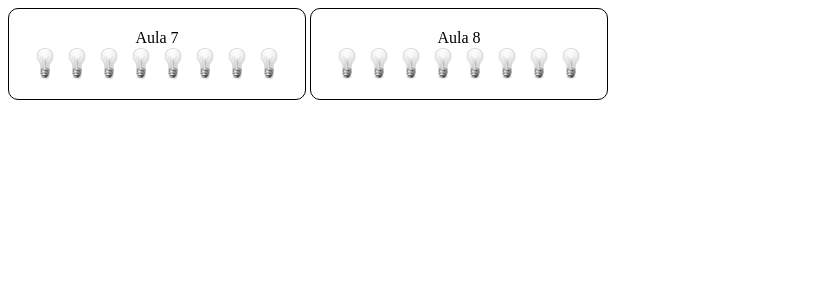
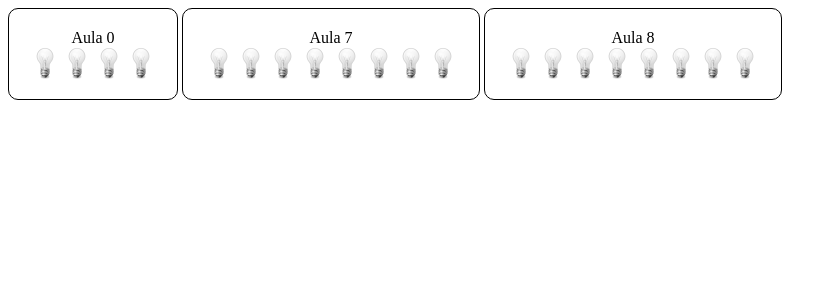
Before and after one commit to dblancoformacion/db2019_app, a PHP site: page /domotica/index.php in a window 1280 px wide. Shown: the top 300 px of the page, without its empty margins (0-837 px from the left). Run offline with PHP 8.4, Linux system fonts and the light colour scheme; data comes from the database, SQL or seed files in the repository.

Commit message:
Vista completa

```diff
--- a/domotica/index.php
+++ b/domotica/index.php
@@ -29,7 +29,11 @@ Class Luminarias{
 						</div>
 				';
 			}
-			$txt.= '<img src="imgs/foco_ok.png">';
+			if($luminaria['encendida']) $ok='ko';
+			else $ok='ok';
+			$txt.='<a href="" title="'.$luminaria['luminaria'].'">';
+			$txt.='<img src="imgs/foco_'.$ok.'.png">';
+			$txt.='</a>';
 		}
 		return $txt.'</div>';
 	}
--- a/domotica/src/db.sql
+++ b/domotica/src/db.sql
@@ -37,6 +37,11 @@ INSERT INTO luminarias (luminaria, encendida, id_estancia) VALUES
 ('A8L32', 0, 9),
 ('A8L41', 0, 9),
 ('A8L42', 0, 9);
+INSERT INTO luminarias (luminaria, encendida, id_estancia) VALUES
+('A0L1', 0, 1),
+('A0L2', 0, 1),
+('A0L3', 0, 1),
+('A0L4', 0, 1);
 SELECT * FROM estancias;
 SELECT * FROM luminarias;
 SELECT * FROM luminarias JOIN estancias USING(id_estancia);
```
